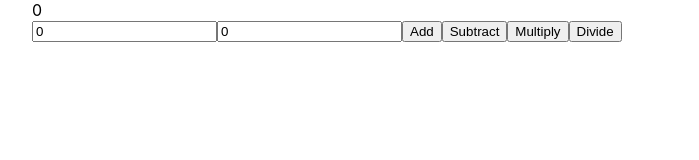
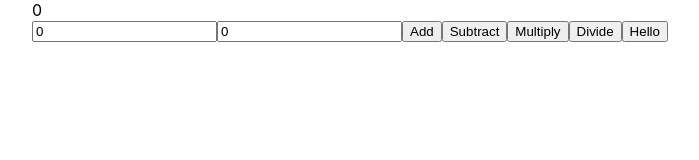
Before and after one commit to Arex360/azureapp, a Next.js app: page / in a window 1280 px wide. Shown: the top 160 px of the page, without its empty margins (0-699 px from the left). Built offline with nearby package versions, Linux system fonts and the light colour scheme.

Commit message:
new update

```diff
--- a/pages/index.js
+++ b/pages/index.js
@@ -62,6 +62,7 @@ export default function Home() {
       <button onClick={divide} className={styles.button} data-testid="divide">
         Divide
       </button>
+      <button>Hello</button>
     </div>
   );
 }
```
